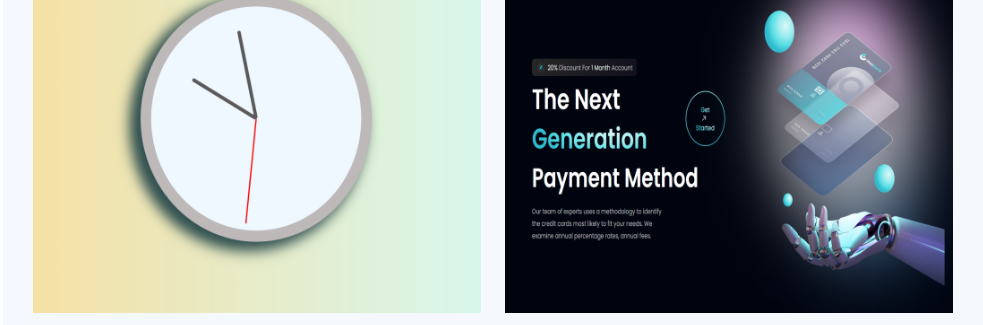
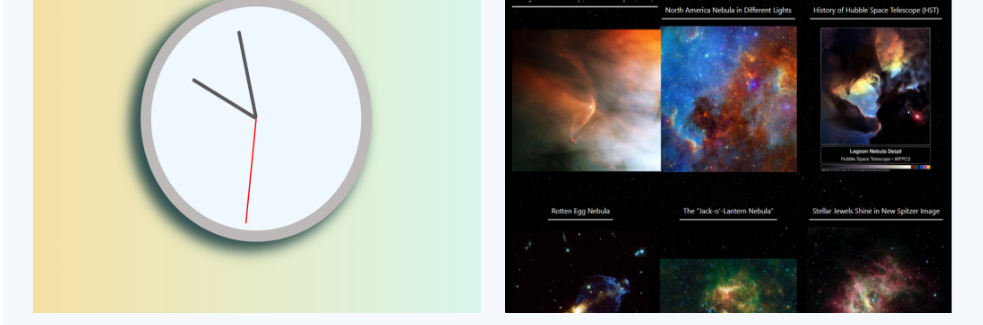
Before and after one commit to MuttenRoshi11/portfolio-site-v1.2, a website: page index.html in a window 1280 px wide. Shown: the part 3665-3990 px from the top of the page, without its empty margins (297-1280 px from the left). Drawn offline with nearby package versions, Linux system fonts and the light colour scheme.

Commit message:
Update index.html

```diff
--- a/index.html
+++ b/index.html
@@ -251,7 +251,7 @@
 
           <div class="col-lg-6 col-md-6 portfolio-item filter-website">
             <div class="portfolio-wrap">
-              <img src="./assets/img/portfolio/Bank App.png" class="img-fluid" alt="Bank App">
+              <img src="./assets/img/portfolio/Nasa-Gallery.png" class="img-fluid" alt="Bank App">
               <div class="portfolio-links">
                 <a href="./assets/img/portfolio/Nasa-Gallery.png" data-gallery="portfolioGallery" class="portfolio-lightbox"><i class="bx bx-plus"></i></a>
                 <a href="https://nasa-gallery-umber.vercel.app/" title="More Details"><i class="bx bx-link"></i></a>
```
